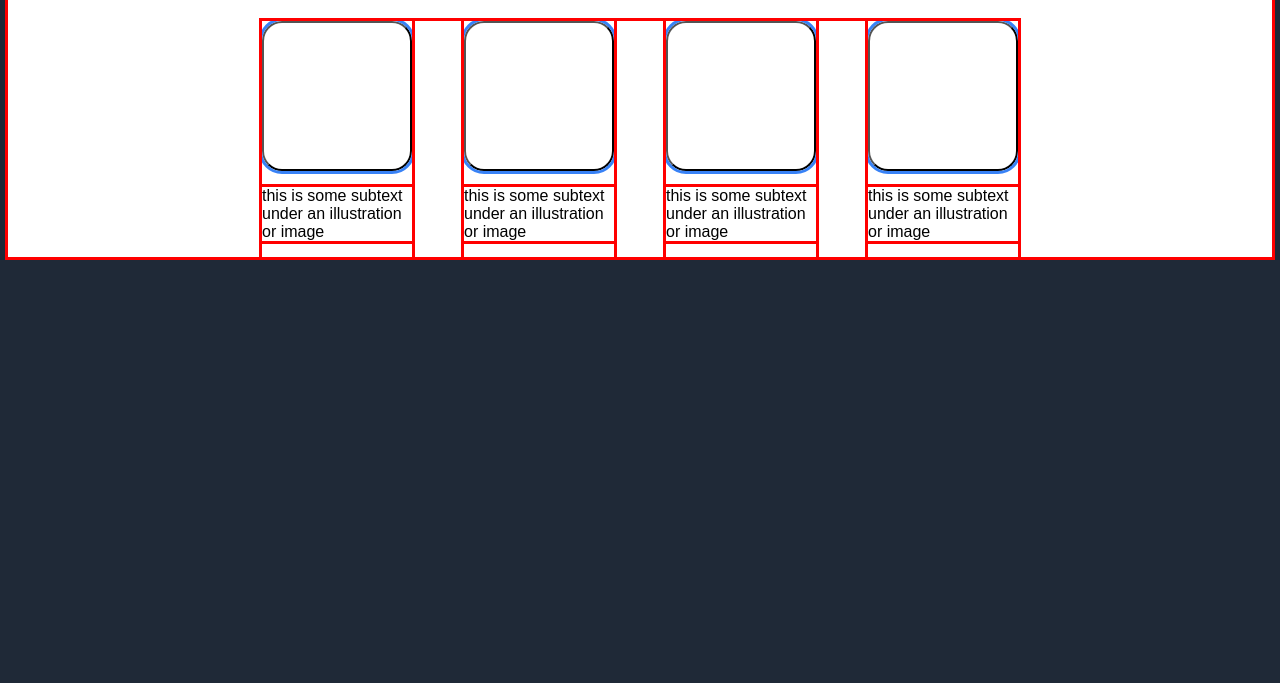
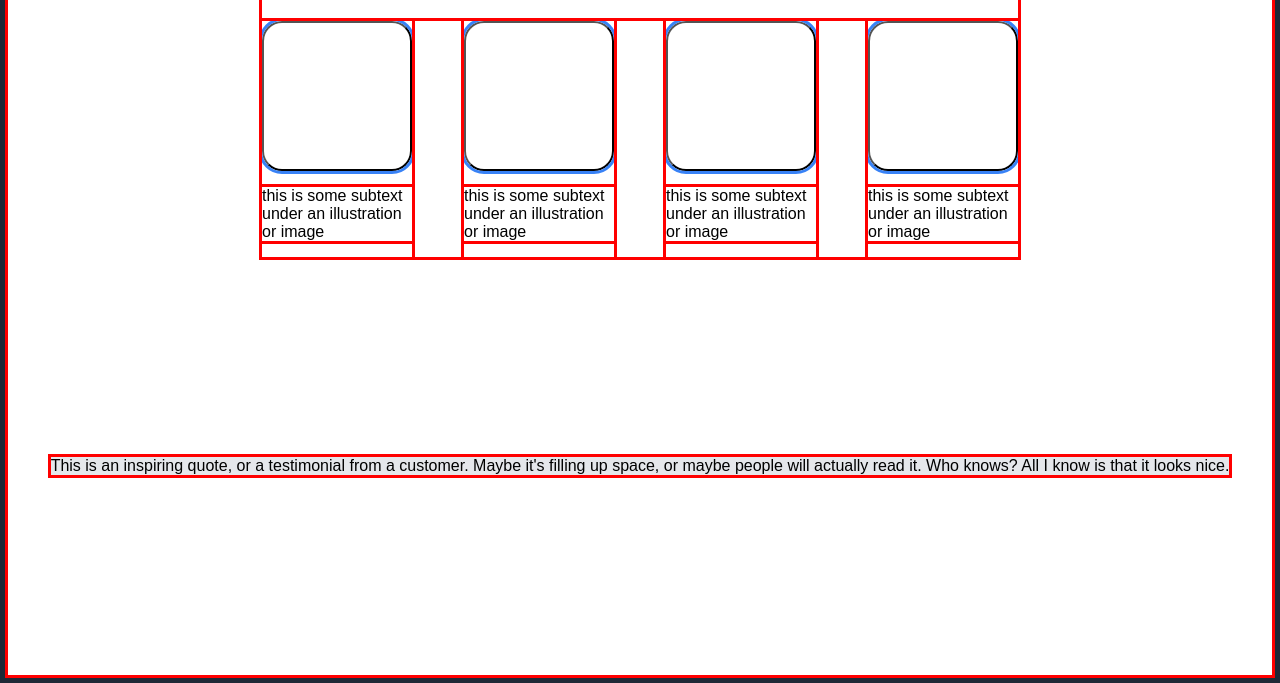
Before and after one commit to BlobCybersecurity/landing-page, a plain HTML site: page index.html in a window 1280 px wide. Shown: the part 632-1315 px from the top of the page. Before the commit the page ends 897 px from the top, so only its background shows below. Drawn offline with Linux system fonts and the light colour scheme.

Commit message:
Add div for lower middle section

```diff
--- a/index.html
+++ b/index.html
@@ -31,6 +31,7 @@
 
     </div>
     <div class="middle">
+        <div class="middle-upper">
             <h1 class="title">Some random information</h1>
             <div class="container">
                 <div class="info">
@@ -54,6 +55,13 @@
 
             </div>
         </div>
+        <div class="middle-lower">
+            <div class="grey-container">
+                This is an inspiring quote, or a testimonial from a customer. Maybe it's filling up space, or maybe people will actually read it. Who knows? All I know is that it looks nice.
+            </div>
+        </div>
+
+    </div>
 
 </body>
 </html>
--- a/styles.css
+++ b/styles.css
@@ -85,6 +85,8 @@ img {
     flex-direction: column;
     align-items: center;
     padding-top: 32px;
+    padding-bottom: 200px;
+    justify-content: space-between;
 }
 
 .title {
@@ -92,6 +94,7 @@ img {
     color: #1F2937;
     font-weight: 900;
     padding-bottom: 32px;
+    text-align: center;
 }
 
 .container {
@@ -117,3 +120,12 @@ img {
     border-radius: 20px;
     background-color: white;
 }
+
+.middle-lower {
+    display: flex;
+    background-color: #E5E7EB;
+    margin-top: 200px;
+
+
+
+}
```
Lines whose indentation alone changed are shown as unchanged.
